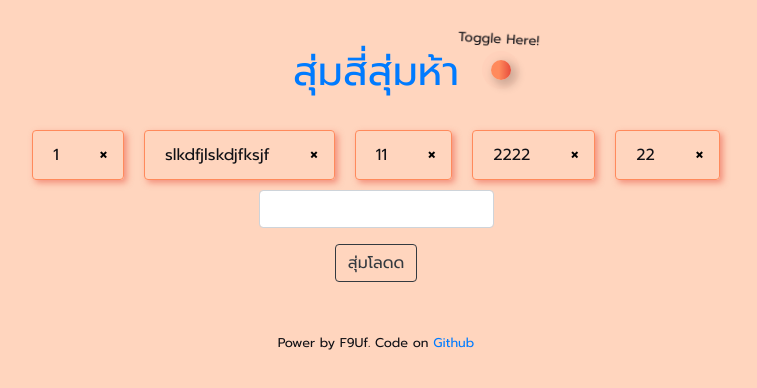
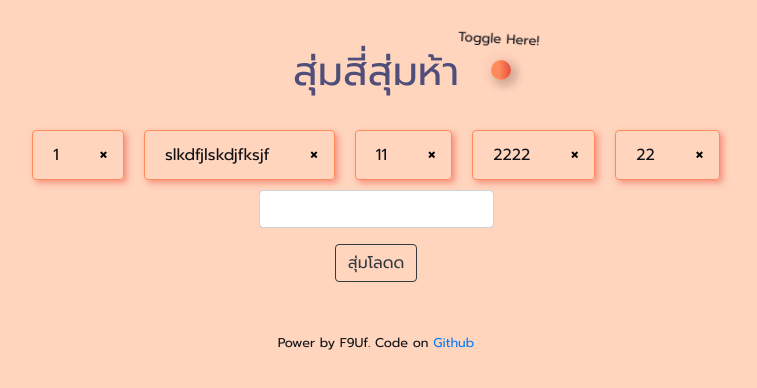
Before and after one commit to F9Uf/vue-random-choic, a Vue app: page / in a window 1280 px wide. Shown: the top 388 px of the page, without its empty margins (264-1021 px from the left). Built offline with nearby package versions, Linux system fonts and the light colour scheme; a small style sheet from the web is missing; what vue-input-autowidth would draw is missing.

Commit message:
update header style

```diff
--- a/public/css/style.css
+++ b/public/css/style.css
@@ -12,6 +12,19 @@ body.morning {
     color: rgb(17, 17, 22);
     transition: .3s all;
 }
+
+.header h1 a {
+  text-decoration: none;
+}
+
+.morning .header h1 a{
+  color: #4f4f7a;
+}
+
+.night .header h1 a {
+  color: white;
+}
+
 .morning .header {
   background-color: #ffd5be;
   transition: .3s all;
```
